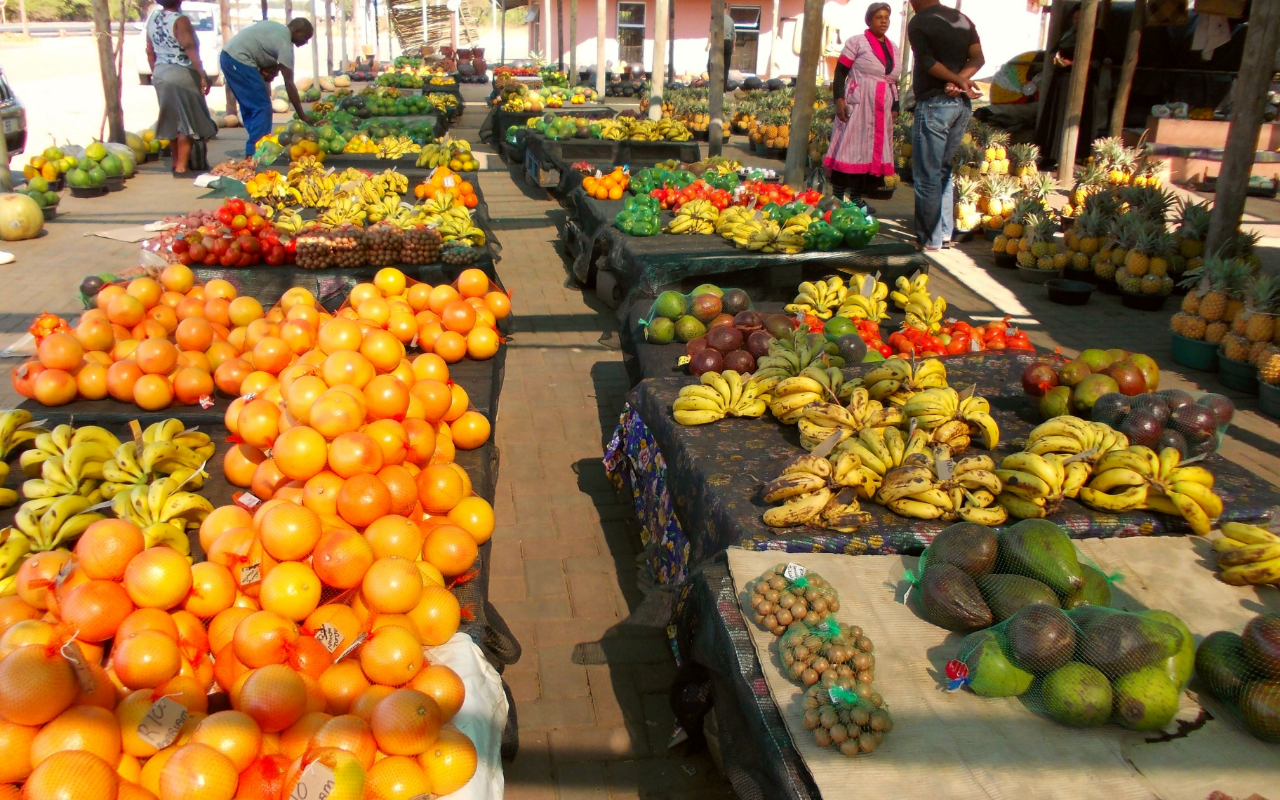
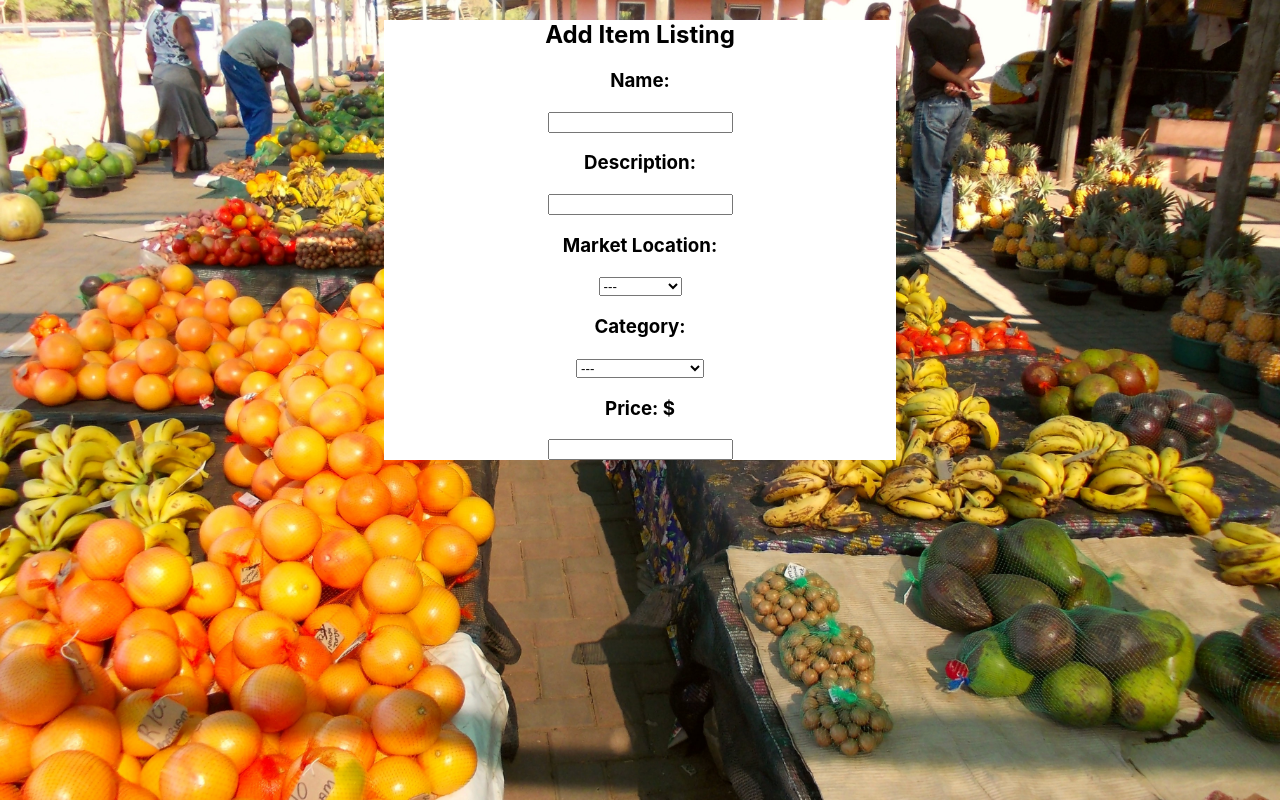
Before and after one commit to Build-Week-African-Marketplace-7/african-marketplace-frontend, a React (Create React App) app in the folder marketplace-frontend/: page /sell in a window 1280 px wide. Built offline with nearby package versions, Linux system fonts and the light colour scheme.

Commit message:
add item form : work in progress

```diff
--- a/marketplace-frontend/src/App.js
+++ b/marketplace-frontend/src/App.js
@@ -1,28 +1,28 @@
-import React from 'react'
-import Home from './components/Home'
-import About from './components/About'
-import { Switch, Route} from 'react-router-dom'
+import React from "react";
+import Home from "./components/Home";
+import About from "./components/About";
+import { Switch, Route } from "react-router-dom";
 
-
-import './App.css';
-import Categories from './components/Categories'
+import "./App.css";
+// import Categories from './components/Categories'
+import AddItem from "./components/AddItem";
 
 function App() {
   return (
-
     <div>
       <Switch>
-        <Route exact path="/">
-          <Home />
+        <Route path="/sell">
+          <AddItem />
         </Route>
         <Route path="/about">
           <About />
         </Route>
+        <Route exact path="/">
+          <Home />
+        </Route>
       </Switch>
-
     </div>
-  )
-
+  );
 }
 
 export default App;
--- a/marketplace-frontend/src/components/About.js
+++ b/marketplace-frontend/src/components/About.js
@@ -1,10 +1,10 @@
-import React,{useState} from 'react'
-import styled from 'styled-components'
-import {Link} from 'react-router-dom'
-import '../App.css'
+import React, { useState } from "react";
+import styled from "styled-components";
+// import { Link } from "react-router-dom";
+import "../App.css";
 
 const MenuLabel = styled.label`
-  background-color: #B6EDC8;
+  background-color: #b6edc8;
   position: fixed;
   top: 6rem;
   right: 6rem;
@@ -43,7 +43,6 @@ const Icon = styled.span`
   &::after {
     top: ${(props) => (props.clicked ? "0" : "0.8rem")};
     transform: ${(props) => (props.clicked ? "rotate(-135deg)" : "rotate(0)")};
-
   }
   ${MenuLabel}:hover &::before {
     top: ${(props) => (props.clicked ? "0" : "-1rem")};
@@ -54,15 +53,14 @@ const Icon = styled.span`
 `;
 
 const Styledabout = styled.h2`
-      font-family:Arial, Helvetica, sans-serif;
-      font-size:61px;
+  font-family: Arial, Helvetica, sans-serif;
+  font-size: 61px;
   padding: 3%;
-      color:whitesmoke;
+  color: whitesmoke;
   background-color: black;
-  `
+`;
 
 export default function About() {
-
   const [click, setClick] = useState(false);
   const handleClick = () => setClick(!click);
 
--- /dev/null
+++ b/marketplace-frontend/src/components/AddItem.js
@@ -0,0 +1,39 @@
+import React from "react";
+
+const AddItem = () => {
+  return (
+    <div className="addItemListing">
+      <form className="addItemForm">
+        <h2>Add Item Listing</h2>
+        <h3 className="addFormText">Name:</h3>
+        <input type="text" className="addInputs" />
+        <h3 className="addFormText">Description:</h3>
+        <input type="text" className="addInputs" />
+        <h3 className="addFormText">Market Location:</h3>
+        <select className="addInputs">
+          <option value="default">---</option>
+          <option value="California">California</option>
+          <option value="Florida">Florida</option>
+          <option value="New York">New York</option>
+          <option value="Texas">Texas</option>
+          <option value="Utah">Utah</option>
+          <option value="Wisconsin">Wisconsin</option>
+        </select>
+        <h3 className="addFormText">Category:</h3>
+        <select className="addInputs">
+          <option value="default">---</option>
+          <option value="Animal Products">Animal Products</option>
+          <option value="Beans">Beans</option>
+          <option value="Cereals">Cereals</option>
+          <option value="Fruits">Fruits</option>
+          <option value="Other">Other</option>
+          <option value="Roots and Tubers">Roots and Tubers</option>
+        </select>
+        <h3 className="addFormText">Price: $</h3>
+        <input type="integer" className="addInputs" />
+      </form>
+    </div>
+  );
+};
+
+export default AddItem;
--- a/marketplace-frontend/src/components/Categories.js
+++ b/marketplace-frontend/src/components/Categories.js
@@ -1,22 +1,24 @@
-import React from 'react'
-import './CategoriesStyled.css'
+import React from "react";
+import "./CategoriesStyled.css";
 
 const Categories = () => {
   return (
     <>
       <div className="header-categories">
         <header>
-          <a><i class="fas fa-home"></i></a>
+          <a href="link">
+            <i class="fas fa-home"></i>
+          </a>
         </header>
       </div>
 
-        <nav className="nav-categories">
-          <h1>Menu</h1>
-          <a href="/">Home</a>
-          <a href="">About</a>
-          <a href="">Products</a>
-          <a href="">Contact</a>
-        </nav>
+      <nav className="nav-categories">
+        <h1>Menu</h1>
+        <a href="/">Home</a>
+        <a href="link">About</a>
+        <a href="link">Products</a>
+        <a href="link">Contact</a>
+      </nav>
 
       <div class="welcome">
         <h2>Welcome User!</h2>
@@ -56,11 +58,9 @@ const Categories = () => {
           <p>Link</p>
         </div>
       </section>
-      <footer>
+      <footer></footer>
+    </>
+  );
+};
 
-      </footer>
-    </>
-  )
-}
-
-export default Categories
+export default Categories;
--- a/marketplace-frontend/src/index.css
+++ b/marketplace-frontend/src/index.css
@@ -1,39 +1,48 @@
 body {
   margin: 0;
-  font-family: -apple-system, BlinkMacSystemFont, 'Segoe UI', 'Roboto', 'Oxygen',
-    'Ubuntu', 'Cantarell', 'Fira Sans', 'Droid Sans', 'Helvetica Neue',
+  font-family: -apple-system, BlinkMacSystemFont, "Segoe UI", "Roboto", "Oxygen",
+    "Ubuntu", "Cantarell", "Fira Sans", "Droid Sans", "Helvetica Neue",
     sans-serif;
   -webkit-font-smoothing: antialiased;
   -moz-osx-font-smoothing: grayscale;
-  background-image: url('./homepage.jpg');
+  background-image: url("./homepage.jpg");
   background-size: cover;
   background-repeat: no-repeat;
 }
-h1{
+h1 {
   color: whitesmoke;
   font-size: 90px;
   background-color: black;
   font-weight: bold;
 }
 code {
-  font-family: source-code-pro, Menlo, Monaco, Consolas, 'Courier New',
+  font-family: source-code-pro, Menlo, Monaco, Consolas, "Courier New",
     monospace;
 }
-.hide{
-  background-color:#fff;
-  width:30%;
-  height:10vh;
-  display:none;
+.hide {
+  background-color: #fff;
+  width: 30%;
+  height: 10vh;
+  display: none;
 }
-.gal-img:hover .hide{
-  display:block;
-  display:flex;
+.gal-img:hover .hide {
+  display: block;
+  display: flex;
   justify-content: center;
   align-items: center;
 }
-nav{
+nav {
   margin-top: 3px;
   font-weight: bold;
   font-family: Arial, Helvetica, sans-serif;
   color: whitesmoke;
 }
+.addItemListing {
+  background-color: white;
+  max-width: 40%;
+  margin: auto;
+  text-align: center;
+}
+.addInputs {
+  max-width: 50%;
+}
```
Also changed, not shown: 1 other file (tests, documents, lock files or other folders). Lines whose indentation alone changed are shown as unchanged.
